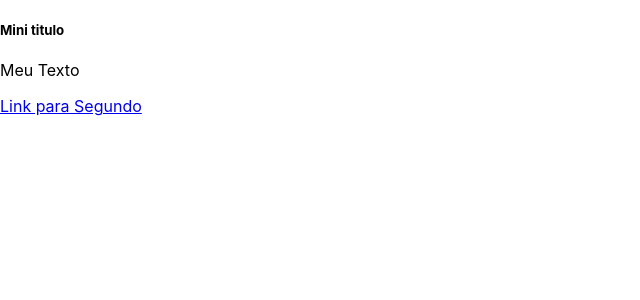
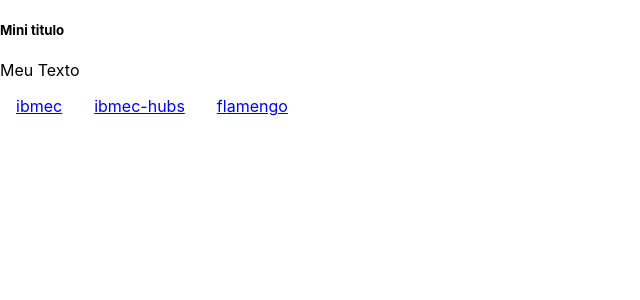
Before and after one commit to Studart7/InfoCloudApp, a React (Create React App) app: page / in a window 1280 px wide. Shown: the top 300 px of the page, without its empty margins (0-640 px from the left). Built offline with nearby package versions, Linux system fonts and the light colour scheme.

Commit message:
atualizando componentes

```diff
--- a/package.json
+++ b/package.json
@@ -10,7 +10,7 @@
     "react-dom": "^18.2.0",
     "react-router-dom": "^6.16.0",
     "react-scripts": "5.0.1",
-    "styled-components": "^6.0.8",
+    "styled-components": "^6.1.0",
     "web-vitals": "^2.1.4"
   },
   "scripts": {
--- /dev/null
+++ b/src/components/LinkGenerico/LinkGenerico.jsx
@@ -0,0 +1,7 @@
+import { MeuA } from "./style";
+
+const LinkGenerico = ( props ) => (
+    <MeuA href={props.endereco}>{props.texto}</MeuA>
+);
+
+export default LinkGenerico;
--- /dev/null
+++ b/src/components/LinkGenerico/style.js
@@ -0,0 +1,7 @@
+import { styled } from "styled-components";
+
+const MeuA = styled.a`
+    margin: 1em;
+`;
+
+export { MeuA };
--- a/src/components/LinkPrimeiro.jsx
+++ b/src/components/LinkPrimeiro.jsx
@@ -1,6 +1,6 @@
-const LinkPrimeiro = () => {
-    return (<div>
-                <a href="/">Link para Primeiro</a>
-            </div>);
-};
+const LinkPrimeiro = () => (
+    <div>
+    <a href="/">Link para Primeiro</a>
+    </div>
+);
 export default LinkPrimeiro;
--- a/src/components/LinkSegundo.jsx
+++ b/src/components/LinkSegundo.jsx
@@ -1,6 +1,6 @@
-const LinkSegundo = () => {
-    return (<div>
-                <a href="/segundo">Link para Segundo</a>
-            </div>);
-};
+const LinkSegundo = () => (
+    <div>
+        <a href="/segundo">Link para Segundo</a>
+    </div>
+);
 export default LinkSegundo;
--- a/src/pages/Primeiro.jsx
+++ b/src/pages/Primeiro.jsx
@@ -1,10 +1,28 @@
-import LinkSegundo from "../components/LinkSegundo";
+import LinkGenerico from "../components/LinkGenerico/LinkGenerico";
+//import LinkSegundo from "../components/LinkSegundo";
 
 const Primeiro = () => {
+    const dados = [
+        ["https://www.ibmec.br/", "ibmec"],
+        ["https://estude.ibmec.br/ibmec-hubs", "ibmec-hubs"],
+        ["https://flamengo.com.br/", "flamengo"],
+    ];
+
+    const elementos = dados.map(
+        (item, i) => (
+            <LinkGenerico
+                key={i}
+                texto={item[1]}
+                endereco={item[0]}
+            />
+
+        )
+    );
+
     return (<div>
                 <h5>Mini titulo</h5>
                 <p>Meu Texto</p>
-                <LinkSegundo />
+                {elementos}
             </div>);
 };
 export default Primeiro;
```
Also changed, not shown: 1 other file (tests, documents, lock files or other folders).
